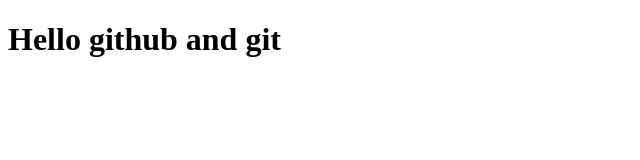
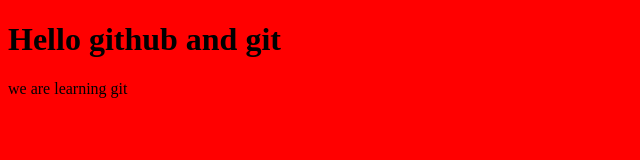
Before and after one commit to Nurzhamal17/first-project, a plain HTML site: page index.html in a window 1280 px wide. Shown: the whole page, without its empty margins (0-640 px from the left). Drawn offline with Linux system fonts and the light colour scheme.

Commit message:
added media

```diff
--- a/index.html
+++ b/index.html
@@ -4,12 +4,14 @@
     <meta charset="UTF-8">
     <meta name="viewport" content="width=device-width, initial-scale=1.0">
     <title>Document</title>
+    <link rel="stylesheet" href="./style.css">
 </head>
 <body>
 
 
 
     <h1>Hello github and git</h1>
+    <p>we are learning git</p>
 
 
 </body>
--- a/style.css
+++ b/style.css
@@ -0,0 +1,3 @@
+body{
+    background-color: red;
+}
```
Also changed, not shown: media.css (added).
